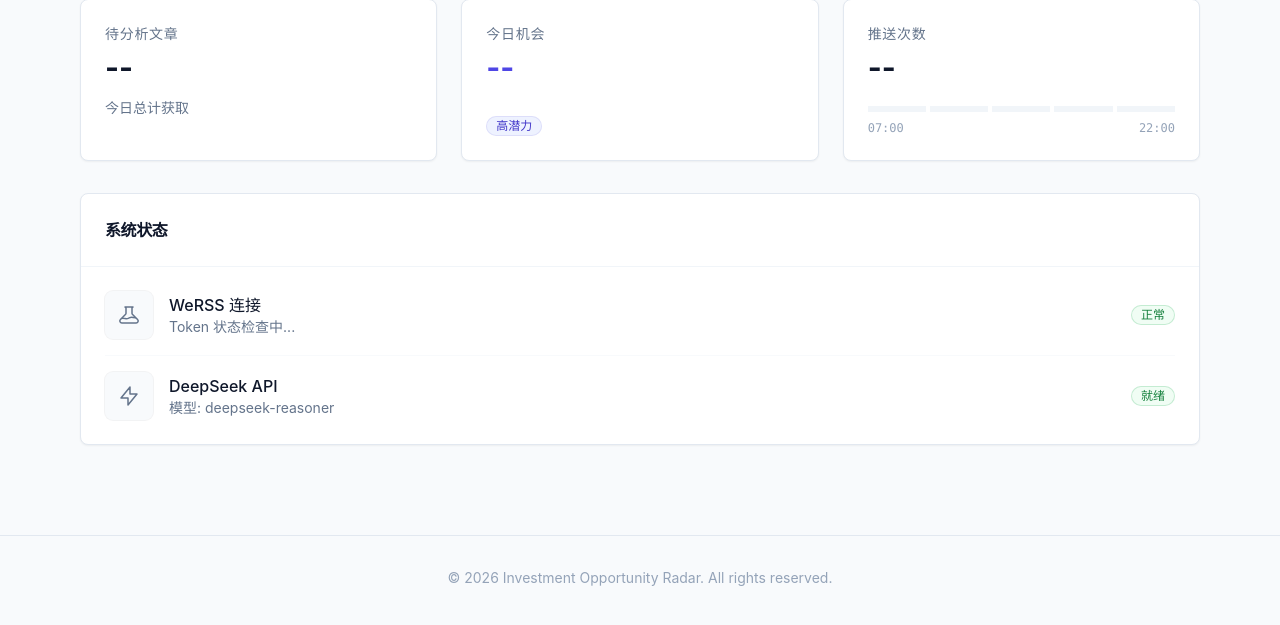
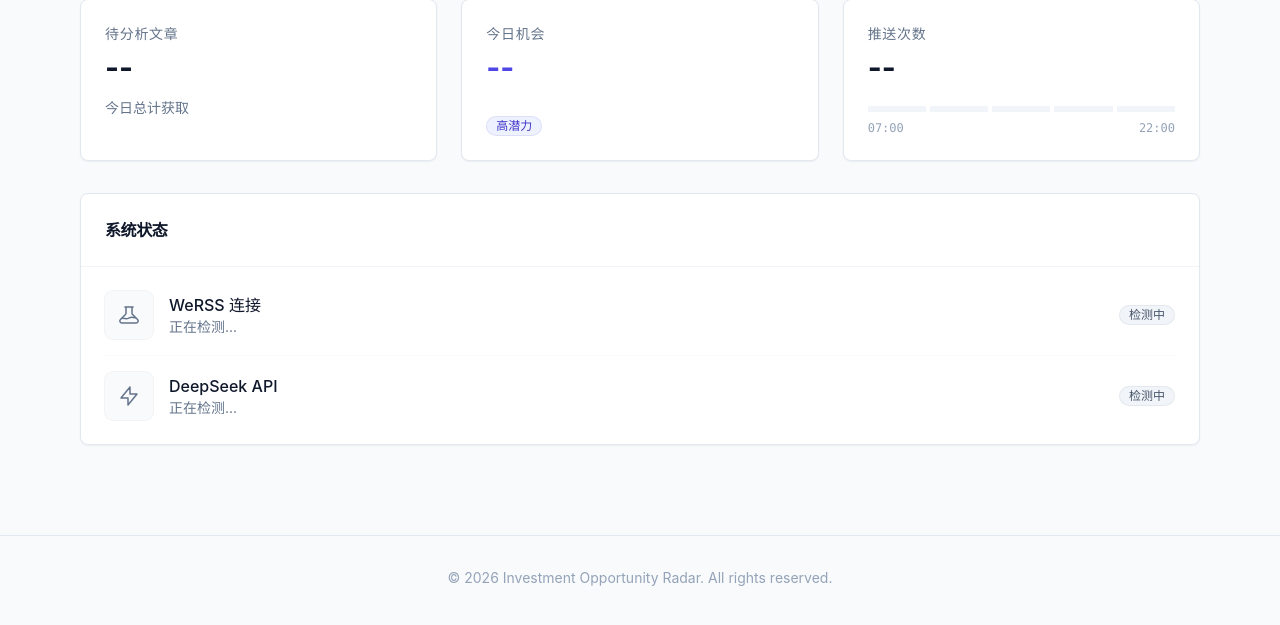
Before and after one commit to zhsh2980/investment-opportunity-radar, a FastAPI app: template src/app/web/templates/pages/dashboard.html in a window 1280 px wide. Shown: the part 125-750 px from the top of the page. Run offline with FastAPI, Linux system fonts and the light colour scheme; the template is opened without the code that fills it, so the values that code supplies are empty; some libraries are stand-ins or nearby versions.

Commit message:
feat: 实现系统状态检测功能
- 新增 /api/system-status API 端点，检测 WeRSS 和 DeepSeek 连接状态
- 更新 Dashboard 首页 UI，动态显示检测结果
- 初始显示"正在检测..."，API 返回后更新为"正常"或"异常"
- 解决原先"Token 状态检查中..."静态文案的用户困惑问题

```diff
--- a/src/app/web/routers/admin.py
+++ b/src/app/web/routers/admin.py
@@ -530,3 +530,49 @@ async def get_analysis_progress(
         "started_at": started_at,
         "estimated_remaining_minutes": estimated_remaining_minutes
     }
+
+
+# ===== 系统状态检测 API =====
+@router.get("/system-status")
+async def get_system_status(request: Request, db: Session = Depends(get_db)):
+    """获取外部服务连接状态"""
+    user = get_current_user(request, db)
+
+    status = {
+        "werss": {"status": "unknown", "message": "未检测"},
+        "deepseek": {"status": "unknown", "message": "未检测"}
+    }
+
+    # 检查 WeRSS 连接
+    try:
+        from ...clients.werss import get_werss_client
+        client = get_werss_client()
+
+        # 检查现有 Token 是否有效
+        if client._is_token_valid():
+            status["werss"] = {"status": "ok", "message": "Token 有效"}
+        else:
+            # 尝试获取新 Token（会自动登录或刷新）
+            client._get_token()
+            status["werss"] = {"status": "ok", "message": "连接正常"}
+    except Exception as e:
+        error_msg = str(e)
+        if len(error_msg) > 50:
+            error_msg = error_msg[:50] + "..."
+        status["werss"] = {"status": "error", "message": f"连接失败: {error_msg}"}
+        logger.warning(f"WeRSS 状态检测失败: {e}")
+
+    # 检查 DeepSeek API 配置
+    try:
+        from ...config import get_settings
+        settings = get_settings()
+        if settings.deepseek_api_key:
+            # 仅检查 API Key 是否配置，不实际调用（避免消耗额度）
+            key_preview = settings.deepseek_api_key[:8] + "..." if len(settings.deepseek_api_key) > 8 else "***"
+            status["deepseek"] = {"status": "ok", "message": f"已配置 ({key_preview})"}
+        else:
+            status["deepseek"] = {"status": "error", "message": "未配置 API Key"}
+    except Exception as e:
+        status["deepseek"] = {"status": "error", "message": f"配置异常: {str(e)}"}
+
+    return status
--- a/src/app/web/templates/pages/dashboard.html
+++ b/src/app/web/templates/pages/dashboard.html
@@ -131,12 +131,12 @@
                         </div>
                         <div>
                             <p class="font-medium text-slate-900">WeRSS 连接</p>
-                            <p class="text-sm text-slate-500">Token 状态检查中...</p>
+                            <p id="werss-message" class="text-sm text-slate-500">正在检测...</p>
                         </div>
                     </div>
-                    <span
-                        class="inline-flex items-center px-2.5 py-0.5 rounded-full text-xs font-medium bg-green-50 text-green-700 ring-1 ring-inset ring-green-600/20">
-                        正常
+                    <span id="werss-status"
+                        class="inline-flex items-center px-2.5 py-0.5 rounded-full text-xs font-medium bg-slate-100 text-slate-600 ring-1 ring-inset ring-slate-500/10">
+                        检测中
                     </span>
                 </li>
                 <li class="flex items-center justify-between pt-4 border-t border-slate-50">
@@ -149,12 +149,12 @@
                         </div>
                         <div>
                             <p class="font-medium text-slate-900">DeepSeek API</p>
-                            <p class="text-sm text-slate-500">模型: deepseek-reasoner</p>
+                            <p id="deepseek-message" class="text-sm text-slate-500">正在检测...</p>
                         </div>
                     </div>
-                    <span
-                        class="inline-flex items-center px-2.5 py-0.5 rounded-full text-xs font-medium bg-green-50 text-green-700 ring-1 ring-inset ring-green-600/20">
-                        就绪
+                    <span id="deepseek-status"
+                        class="inline-flex items-center px-2.5 py-0.5 rounded-full text-xs font-medium bg-slate-100 text-slate-600 ring-1 ring-inset ring-slate-500/10">
+                        检测中
                     </span>
                 </li>
             </ul>
@@ -324,8 +324,55 @@
         }
     }
 
+    // ===== 系统状态检测 =====
+    async function checkSystemStatus() {
+        const werssMessage = document.getElementById('werss-message');
+        const werssStatus = document.getElementById('werss-status');
+        const deepseekMessage = document.getElementById('deepseek-message');
+        const deepseekStatus = document.getElementById('deepseek-status');
+
+        try {
+            const response = await fetch('/api/system-status');
+            const data = await response.json();
+
+            // 更新 WeRSS 状态
+            if (data.werss) {
+                werssMessage.textContent = data.werss.message;
+                if (data.werss.status === 'ok') {
+                    werssStatus.textContent = '正常';
+                    werssStatus.className = 'inline-flex items-center px-2.5 py-0.5 rounded-full text-xs font-medium bg-green-50 text-green-700 ring-1 ring-inset ring-green-600/20';
+                } else {
+                    werssStatus.textContent = '异常';
+                    werssStatus.className = 'inline-flex items-center px-2.5 py-0.5 rounded-full text-xs font-medium bg-red-50 text-red-700 ring-1 ring-inset ring-red-600/20';
+                }
+            }
+
+            // 更新 DeepSeek 状态
+            if (data.deepseek) {
+                deepseekMessage.textContent = data.deepseek.message;
+                if (data.deepseek.status === 'ok') {
+                    deepseekStatus.textContent = '就绪';
+                    deepseekStatus.className = 'inline-flex items-center px-2.5 py-0.5 rounded-full text-xs font-medium bg-green-50 text-green-700 ring-1 ring-inset ring-green-600/20';
+                } else {
+                    deepseekStatus.textContent = '异常';
+                    deepseekStatus.className = 'inline-flex items-center px-2.5 py-0.5 rounded-full text-xs font-medium bg-red-50 text-red-700 ring-1 ring-inset ring-red-600/20';
+                }
+            }
+        } catch (error) {
+            console.error('检查系统状态失败:', error);
+            // 显示检测失败状态
+            werssMessage.textContent = '检测失败';
+            werssStatus.textContent = '未知';
+            werssStatus.className = 'inline-flex items-center px-2.5 py-0.5 rounded-full text-xs font-medium bg-amber-50 text-amber-700 ring-1 ring-inset ring-amber-600/20';
+            deepseekMessage.textContent = '检测失败';
+            deepseekStatus.textContent = '未知';
+            deepseekStatus.className = 'inline-flex items-center px-2.5 py-0.5 rounded-full text-xs font-medium bg-amber-50 text-amber-700 ring-1 ring-inset ring-amber-600/20';
+        }
+    }
+
     // 页面加载时检查是否有正在进行的分析
     document.addEventListener('DOMContentLoaded', async () => {
+        // 检查分析进度
         const data = await fetchProgress();
         if (data) {
             updateProgressUI(data);
@@ -345,6 +392,9 @@
                 }
             }
         }
+
+        // 检查系统状态
+        checkSystemStatus();
     });
 
 </script>
```
